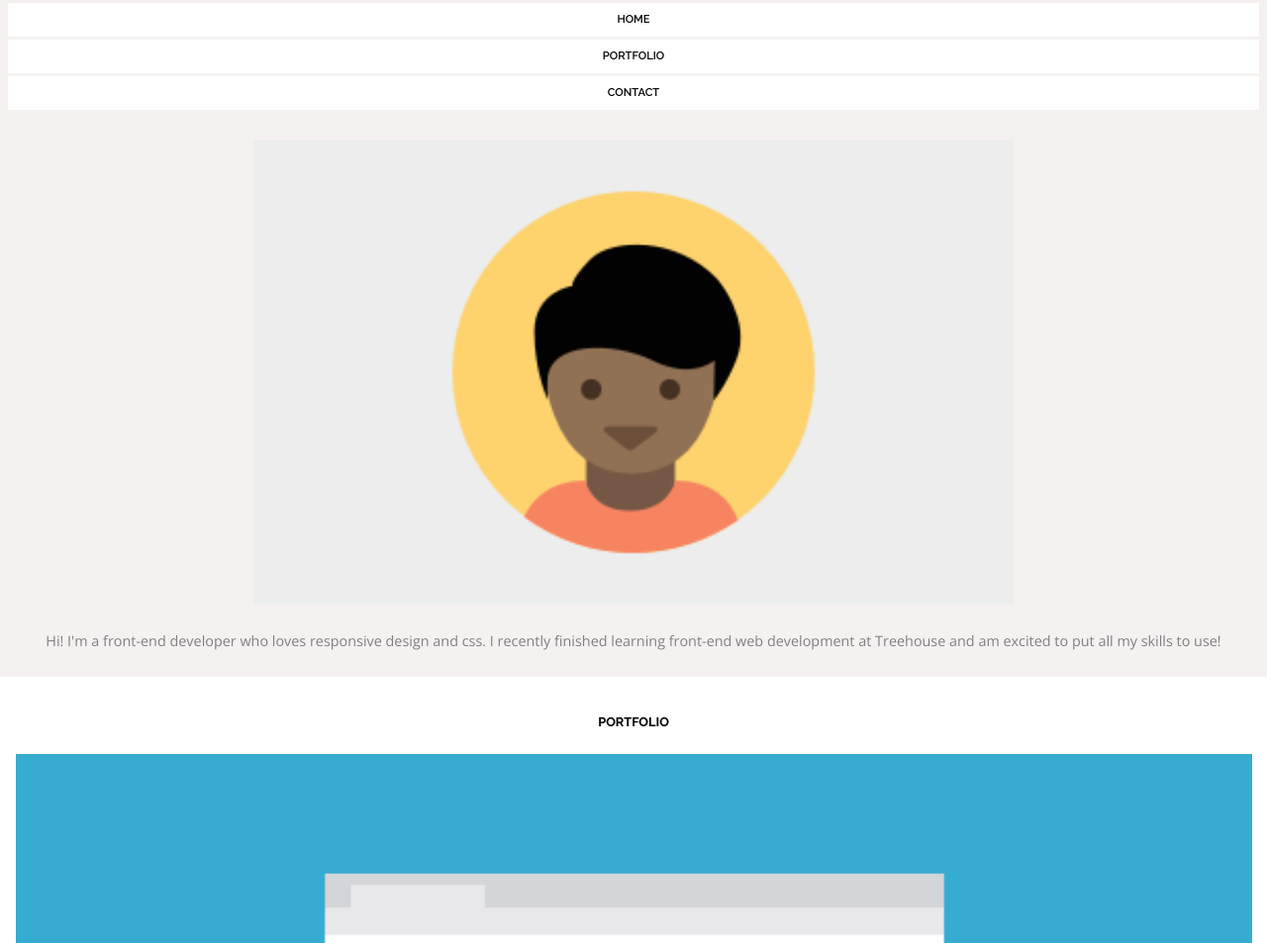
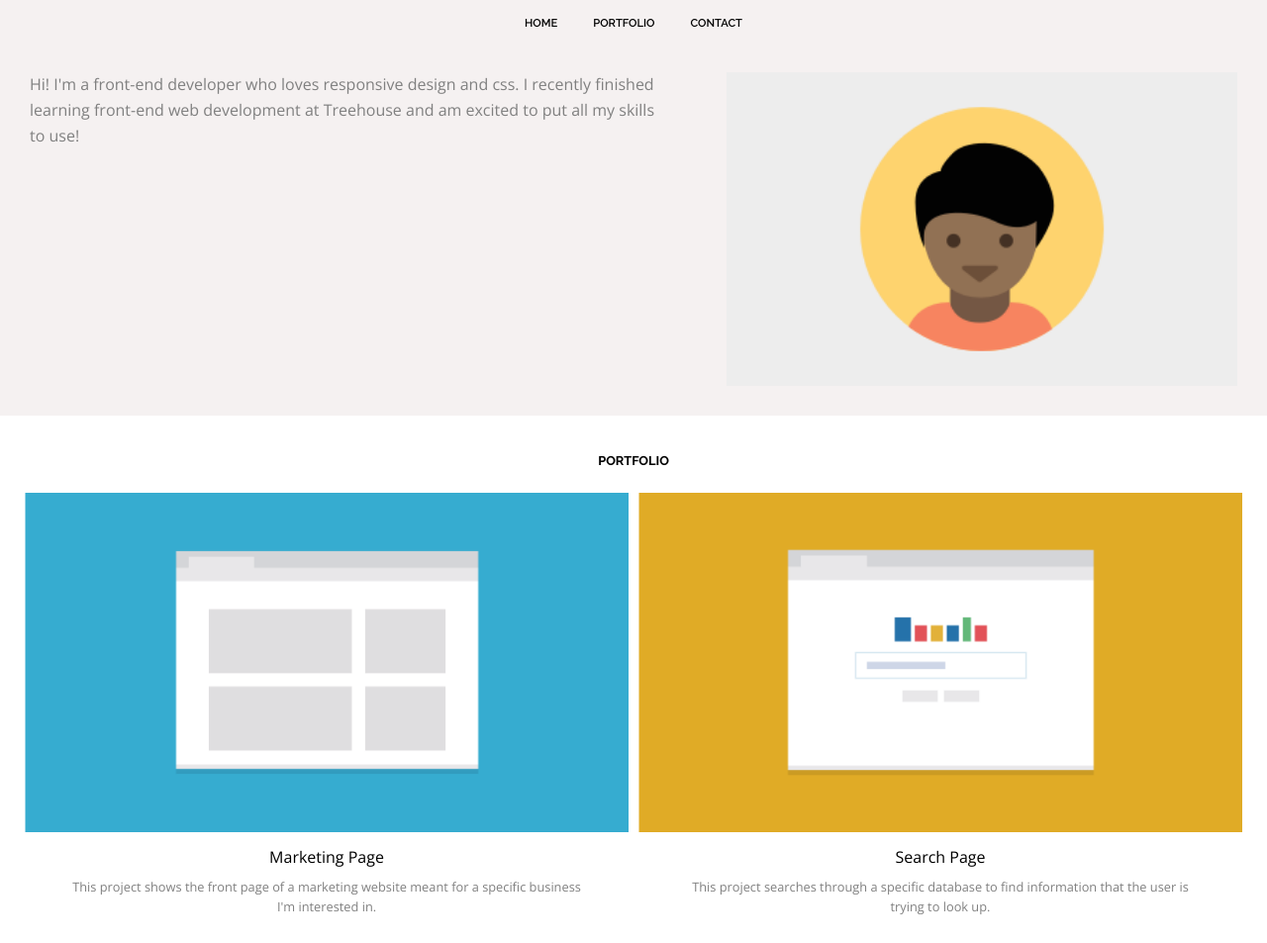
Before and after one commit to hindsjay/Mobile-First-Responsive-Layout, a plain HTML site: page index.html in a window 1280 px wide. Shown: the part 63-1016 px from the top of the page at 99% size. Drawn offline with nearby package versions, Linux system fonts and the light colour scheme.

Commit message:
update index.html wrapper with clearfix classand update CSS with 768 media query code up to portfolio

```diff
--- a/CSS/styles.css
+++ b/CSS/styles.css
@@ -6,6 +6,7 @@ body {
   background: #f5f1f1;
   line-height: 1.6;
   text-align: center;
+  font-size: 1em;
 }
 
 h1 {
@@ -14,7 +15,7 @@ h1 {
 
 h1 {
   margin-top: 0;
-  padding-top: 15px;
+  padding-top: .7em;
   font-size: 1.4em;
 }
 
@@ -61,13 +62,16 @@ p {
   color: lightgrey;
 }
 
+.profile {
+  padding-top: 30px;
+}
+
 .profile img {
-  display: block;
-  width: 60%;
-  margin: 30px auto 15px auto;
+  padding: 0 64px;
 }
 
 .profile p {
+  margin-top: 0;
   padding: 10px 30px;
 }
 
@@ -84,18 +88,19 @@ p {
 
 .col h4 {
   font-weight: 400;
-  margin-bottom: 0;
+  margin: 5px 0 0;
 }
 
 .col p {
   font-size: 0.8em;
   font-weight: 300;
   color: grey;
-  padding: 0 15px
+  padding: 0 15px;
+  margin: .5em 0 2.3em;
 }
 
 #contact {
-  padding: 30px 10px 20px 10px;
+  padding: 20px 10px;
 }
 
 #contact h5 {
@@ -138,11 +143,70 @@ p {
 .wrapper {
   background: white;
   padding-top: 15px;
-  padding-bottom: 35px;
+  padding-bottom: 25px;
 }
 
 /* **********  media queries ********** */
 
+@media (min-width: 768px) {
+
+  .main-nav li {
+    display: inline-block;
+  }
+
+  .main-nav a {
+    background-color: inherit;
+  }
+
+  .profile {
+    padding-bottom: 30px;
+  }
+
+  .profile p {
+    float: left;
+    width: 55%;
+    text-align: left;
+    font-size: 1em;
+    padding-top: 0;
+  }
+
+  .profile img {
+    float: right;
+    width: 45%;
+    padding-left: 30px;
+    padding-right: 30px;
+  }
+
+  .wrapper {
+    padding-left: 20px;
+    padding-right: 20px;
+  }
+
+  .col {
+    float: left;
+    padding: 0 5px;
+  }
+
+  .col p {
+    padding: 0 45px;
+  }
+
+  .marketing,
+  .search,
+  .travel,
+  .map,
+  .photo-gallery,
+  .calculator {
+    width: 50%;
+  }
+
+
+  /* .wrapper {
+    padding-left: 20px;
+    padding-right: 20px;
+  } */
+
+}
 
 
 
--- a/index.html
+++ b/index.html
@@ -26,12 +26,12 @@
   </header>
 
   <main>
-    <section class ="profile">
+    <section class ="profile clearfix">
       <img src="images/responsive-layout-profile.png" alt="profile headshot">
       <p>Hi! I'm a front-end developer who loves responsive design and css. I recently finished learning front-end web development at Treehouse and am excited to put all my skills to use!</p>
     </section>
 
-    <div class="wrapper">
+    <div class="wrapper clearfix">
       <h5 id="portfolio">Portfolio</h5>
       <div class="marketing col">
         <img src="images/portfolio-1.png" alt="marketing page pic">
```
